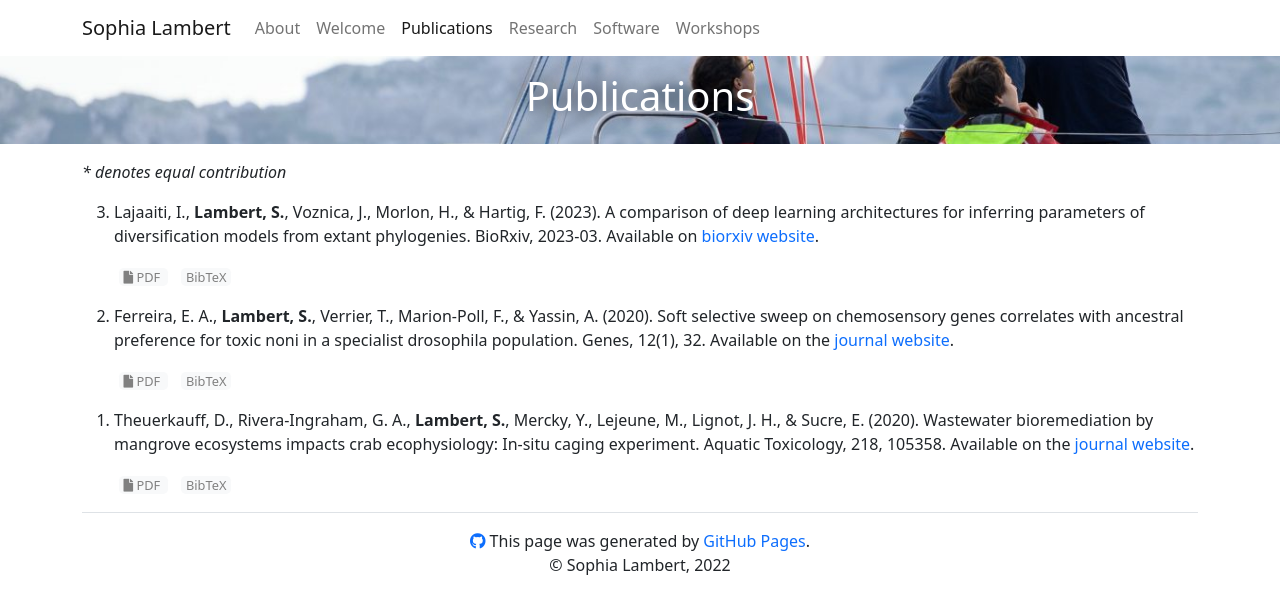
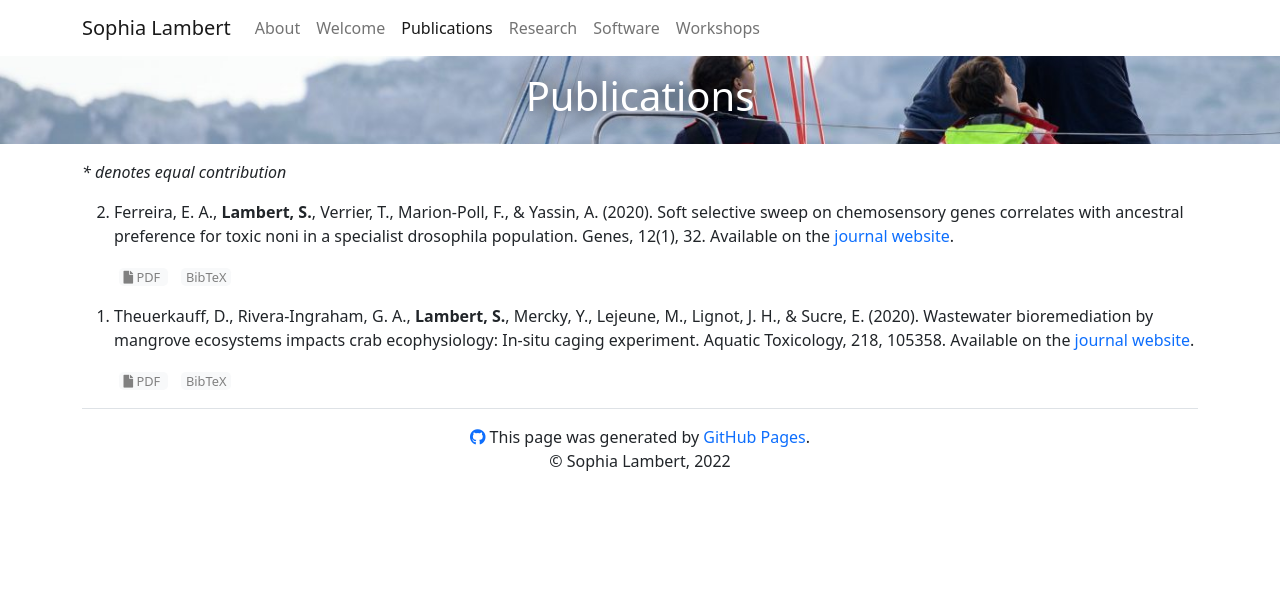
Before and after one commit to sophia-lambert/sophia-lambert.github.io, a Jekyll site: the page built from publications.md, in a window 1280 px wide. Shown: the top 614 px of the page. Built offline with Jekyll 4.4.1, drawn with Linux system fonts in a browser that asks for light colours; comment, search, counter and statistics services are not loaded.

Commit message:
Update publications.yml
Back to old

```diff
--- a/_data/publications.yml
+++ b/_data/publications.yml
@@ -1,26 +1,3 @@
-####################
-# 2023
-####################
-
-- formatted: |
-    Lajaaiti, I., **Lambert, S.**, Voznica, J., Morlon, H., & Hartig, F. (2023). A comparison of deep learning architectures for inferring parameters of diversification models from extant phylogenies. BioRxiv, 2023-03. Available on [biorxiv website](https://www.biorxiv.org/content/10.1101/2023.03.03.530992v1.abstract).
-  bibtex: |
-    @Article{
-        lajaaiti2023comparison,
-        AUTHOR = {Lajaaiti, Isma{\"e}l and Lambert, Sophia and Voznica, Jakub and Morlon, H{\'e}l{\`e}ne and Hartig, Florian},
-        TITLE = {A comparison of deep learning architectures for inferring parameters of diversification models from extant phylogenies},
-        JOURNAL = {BioRxiv},
-        PAGES={2023--03},
-        YEAR = {2023},
-        PUBLISHER={Cold Spring Harbor Laboratory},
-        URL = {https://www.biorxiv.org/content/10.1101/2023.03.03.530992.abstract},
-        DOI = {10.1101/2023.03.03.530992}
-    }
-  media:
-    - type: pdf
-      name: PDF
-      url: https://www.biorxiv.org/content/biorxiv/early/2023/03/06/2023.03.03.530992.full.pdf
-
 ####################
 # 2020
 ####################
```
